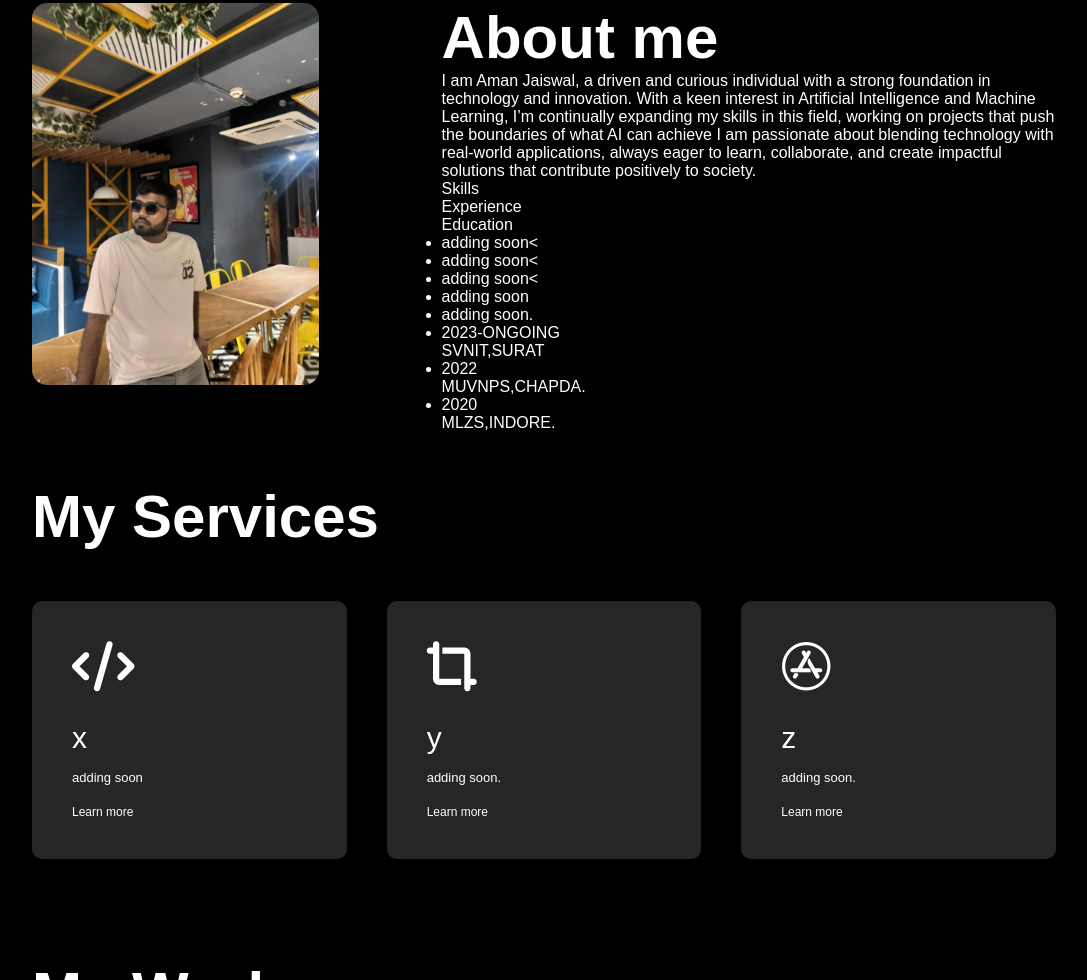
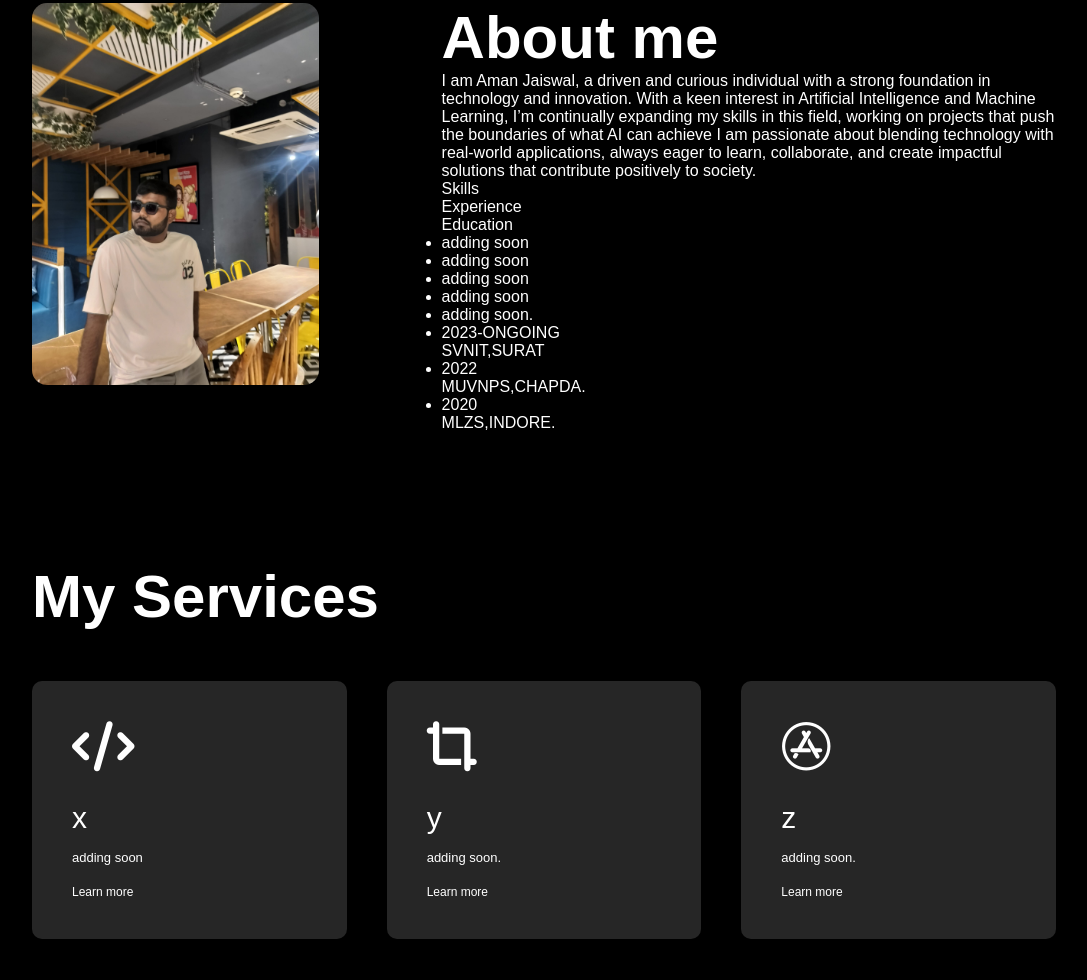
Before and after one commit to amanjaiswal143143/portfolio, a plain HTML site: page index.html in a window 1280 px wide. Shown: the part 887-1867 px from the top of the page, without its empty margins (96-1183 px from the left). Drawn offline with Linux system fonts and the light colour scheme.

Commit message:
Update index.html

```diff
--- a/index.html
+++ b/index.html
@@ -38,35 +38,36 @@
                 <div class="About-col-2">
                     <h1 class="sub-title">  About me</h1>
                    <P> I am Aman Jaiswal, a driven and curious individual with a strong foundation in technology and innovation. With a keen interest in Artificial Intelligence and Machine Learning, I’m continually expanding my skills in this field, working on projects that push the boundaries of what AI can achieve I am passionate about blending technology with real-world applications, always eager to learn, collaborate, and create impactful solutions that contribute positively to society.</P>
-                   <div class="tab-titles">
+
+                    <div class="tab-titles">
                     <p class="tab-links active-link" onclick="opentab('skills')">Skills</p>
                     <p class="tab-links" onclick="opentab('experience')">Experience</p>
                     <p class="tab-links" onclick="opentab('education')">Education</p>
                 </div>
                    <div class="tab-contents active-tab" id="skills">
                     <ul>
-                        <li><span>adding soon</span><</li>
-                        <li><span>adding soon</span><</li>
-                        <li><span>adding soon</span><</li>
+                        <li><span>adding soon</span></li>
+                        <li><span>adding soon</span></li>
+                        <li><span>adding soon</span></li>
                     </ul>
                 </div>
                 <div class="tab-contents" id="experience">
                     <ul>
                         <li><span>adding soon</span></li>
                         <li><span>adding soon</span>.</li>
-
-                    </ul>
+                      </ul>
                 </div>
                 <div class="tab-contents" id="education">
                     <ul>
                         <li><span>2023-ONGOING</span><br>SVNIT,SURAT</li>
                         <li><span>2022</span><br>MUVNPS,CHAPDA.</li>
                         <li><span>2020</span><br>MLZS,INDORE.</li>
+                    </ul>
+                    </div>
                 </div>
             </div>
         </div>
-
-    </div>
+ </div>
     <!------services--->
    <div id="services">
     <div class="container">
```
